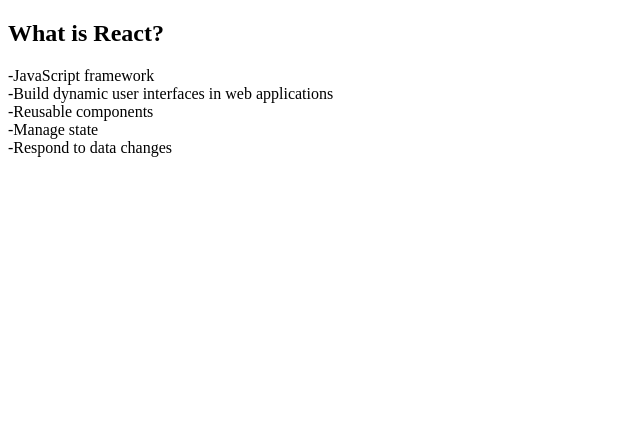
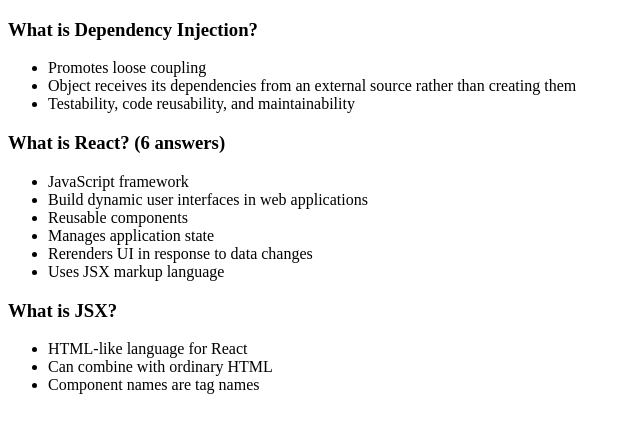
Before and after one commit to HowToSoftwareSolutions/interviewer, a plain HTML site: page app/index.html in a window 1280 px wide. Shown: the whole page, without its empty margins (0-640 px from the left). Drawn offline with Linux system fonts and the light colour scheme.

Commit message:
code and data updates

```diff
--- /dev/null
+++ b/app/data.js
@@ -0,0 +1,32 @@
+const interviewerQuestions = [
+    //General developer
+    {
+        questionText: "What is Dependency Injection?"
+        , answers: [
+            "Promotes loose coupling"
+            , "Object receives its dependencies from an external source rather than creating them"
+            , "Testability, code reusability, and maintainability"
+        ]
+    }
+
+    //React
+    , {
+        questionText: "What is React? (6 answers)"
+        , answers: [
+            "JavaScript framework"
+            , "Build dynamic user interfaces in web applications"
+            , "Reusable components"
+            , "Manages application state"
+            , "Rerenders UI in response to data changes"
+            , "Uses JSX markup language"
+        ]
+    }
+    , {
+        questionText: "What is JSX?"
+        , answers: [
+            "HTML-like language for React"
+            , "Can combine with ordinary HTML"
+            , "Component names are tag names"
+        ]
+    }
+];
--- a/app/index.html
+++ b/app/index.html
@@ -2,29 +2,9 @@
 <html>
     <head>
         <title>Interviewer</title>
+        <script src="data.js"></script>
+        <script src="index.js"></script>
     </head>
 
-    <body>
-        <!--question-->
-        <h2>What is React?</h2>
-
-        <!--answer-->
-        <div>
-            <div>
-                -JavaScript framework
-            </div>
-            <div>
-                -Build dynamic user interfaces in web applications
-            </div>
-            <div>
-                -Reusable components
-            </div>
-            <div>
-                -Manage state
-            </div>
-            <div>
-                -Respond to data changes
-            </div>
-        </div>
-    </body>
+    <body onload="loadData()" />
 </html>
--- /dev/null
+++ b/app/index.js
@@ -0,0 +1,24 @@
+function createElement(tagName) {
+    return document.createElement(tagName);
+}
+
+function createDiv() {
+    return createElement("div");
+}
+
+function loadData() {
+    interviewerQuestions.forEach((question) => {
+        const hQuestion = createElement("h3");
+        hQuestion.innerHTML = question.questionText;
+        document.body.append(hQuestion);
+
+        const divAnswers = createElement("ul");;
+        document.body.append(divAnswers);
+
+        question.answers.forEach((answer) => {
+            const divAnswer = createElement("li");;
+            divAnswer.innerHTML = answer;
+            divAnswers.append(divAnswer);
+        });
+    });
+}
```
